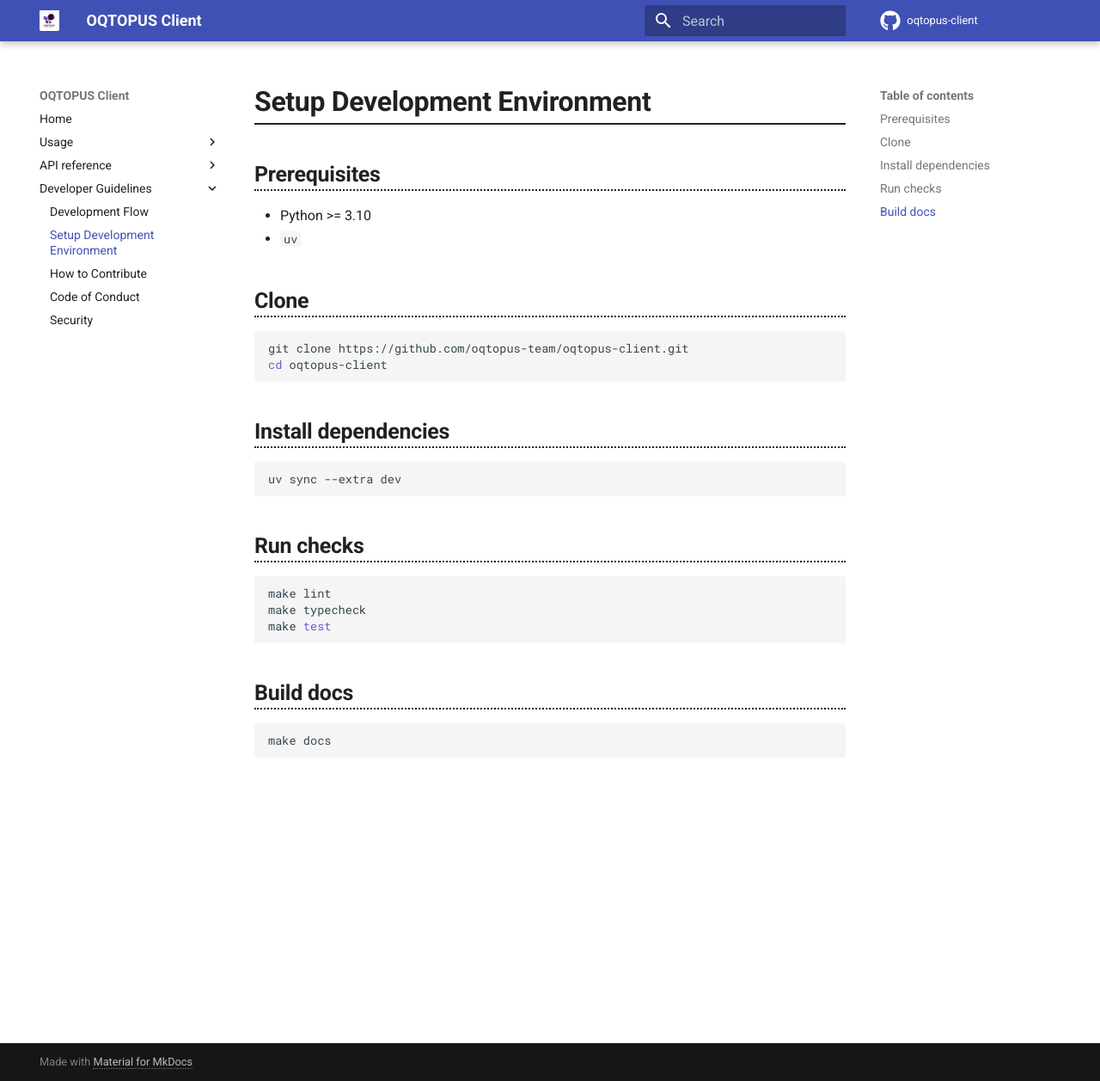
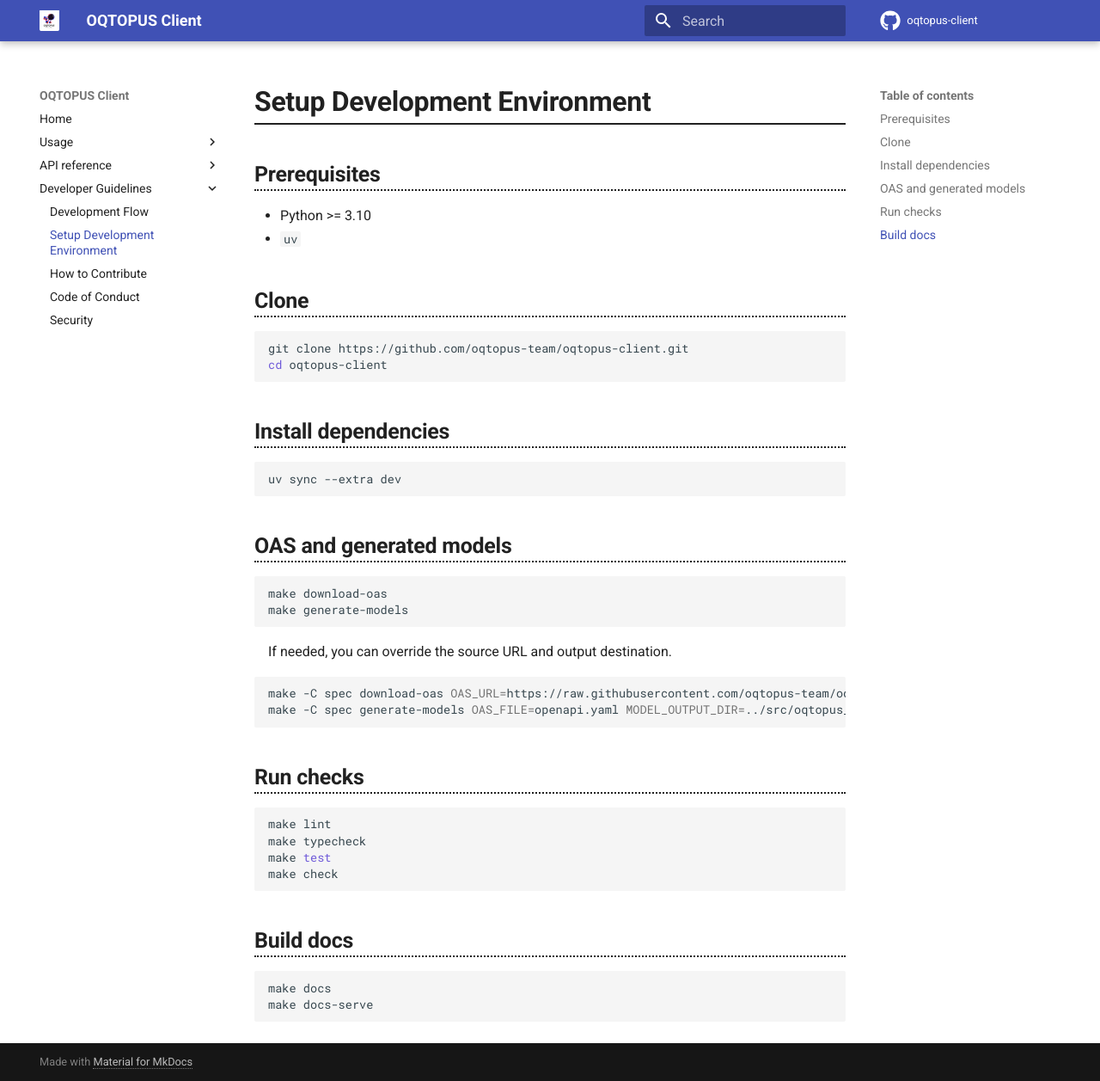
Before and after one commit to oqtopus-team/oqtopus-client, an MkDocs documentation site: the page built from docs/developer_guidelines/setup.md, in a window 1280 px wide and 1257 px high. Shown: the whole window at 86% size. Built offline with MkDocs 1.6.1 and Material for MkDocs 9.7.7, drawn with Linux system fonts in a browser that asks for light colours; comment, search, counter and statistics services are not loaded.

Commit message:
docs: update setup documentation to clarify development environment setup and model generation

````diff
--- a/docs/developer_guidelines/setup.md
+++ b/docs/developer_guidelines/setup.md
@@ -18,16 +18,32 @@ cd oqtopus-client
 uv sync --extra dev
 ```
 
+## OAS and generated models
+
+```bash
+make download-oas
+make generate-models
+```
+
+If needed, you can override the source URL and output destination.
+
+```bash
+make -C spec download-oas OAS_URL=https://raw.githubusercontent.com/oqtopus-team/oqtopus-cloud/main/backend/oas/user/openapi.yaml
+make -C spec generate-models OAS_FILE=openapi.yaml MODEL_OUTPUT_DIR=../src/oqtopus_client/models
+```
+
 ## Run checks
 
 ```bash
 make lint
 make typecheck
 make test
+make check
 ```
 
 ## Build docs
 
 ```bash
 make docs
+make docs-serve
 ```
````
Also changed, not shown: README.md (+1 -52 lines).
